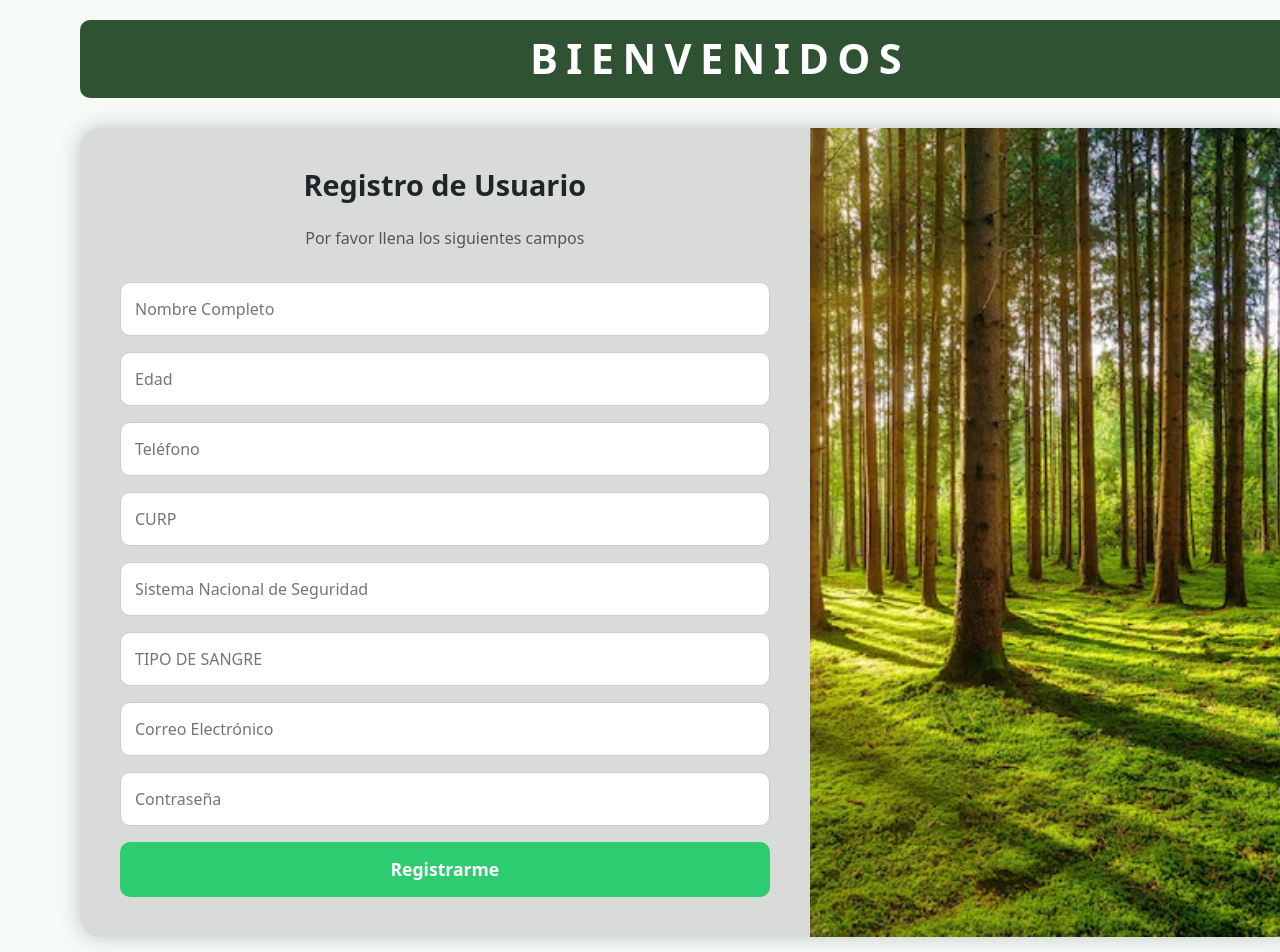
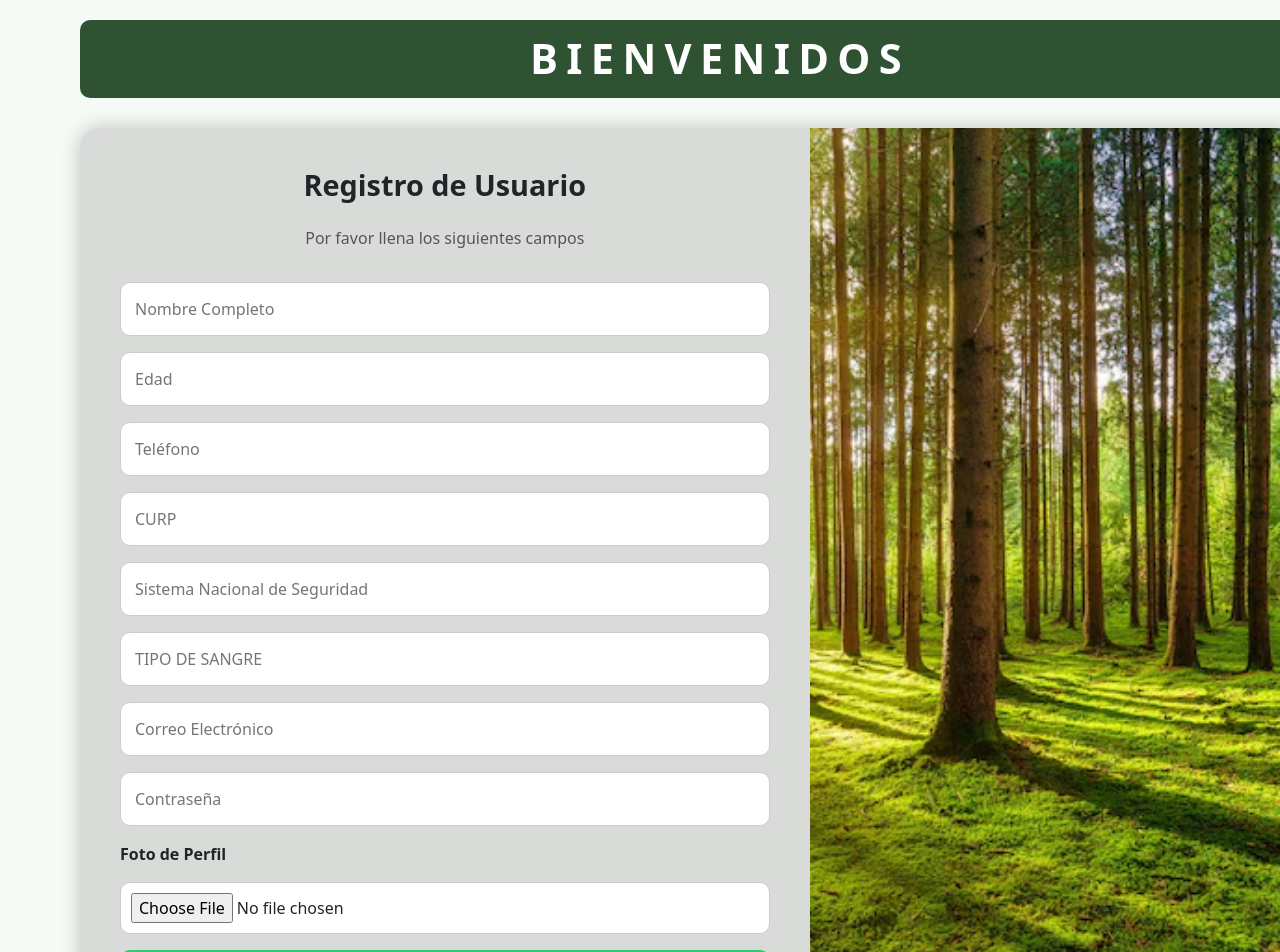
Before and after one commit to smtzs1999/SismaClonFroftend, a React (Vite) app: page /register in a window 1280 px wide. Shown: the top 952 px of the page. Built offline with nearby package versions, Linux system fonts and the light colour scheme.

Commit message:
[UPDATE] se modifico diseño

```diff
--- a/src/App.jsx
+++ b/src/App.jsx
@@ -3,7 +3,7 @@ import Home from './components/Home';
 import Login from './components/Login';
 import Register from './components/Register';
 import AppNoticias from './Cards';
-import ResetPassword from './components/ResetPassword';  // <-- Aquí
+import ResetPassword from './components/ResetPassword';
 import { useEffect, useState } from 'react';
 
 function App() {
@@ -24,7 +24,7 @@ function App() {
   }, []);
 
   const handleLogin = () => {
-    const token = 'tu_token_generado'; // En una app real, lo obtienes del backend
+    const token = 'token_generado';
     const expirationTime = new Date().getTime() + 60 * 1000; // 1 minuto de duración
 
     localStorage.setItem('token', token);
--- a/src/Components/ForgotPassword.jsx
+++ b/src/Components/ForgotPassword.jsx
@@ -8,7 +8,7 @@ const ForgotPassword = ({ onClose }) => {
   const [message, setMessage] = useState("");
 
   const handleSendEmail = async () => {
-    if (sending) return; // evita clicks múltiples
+    if (sending) return;
 
     if (!email || !email.includes("@")) {
       setMessage("Ingresa un correo válido.");
@@ -28,12 +28,11 @@ const ForgotPassword = ({ onClose }) => {
     setSending(true);
     setMessage("");
 
-    // Crear token único
+    // crea un token
     const resetToken = uuidv4();
     localStorage.setItem(`resetToken_${userFound.correo}`, resetToken);
 
 
-    // URL base para reset, usa variable de entorno o fallback
     const baseUrl = import.meta.env.VITE_FRONTEND_URL || window.location.origin;
     const resetLink = `${baseUrl}/reset-password?token=${resetToken}&email=${encodeURIComponent(
       userFound.correo
--- a/src/Components/Home.jsx
+++ b/src/Components/Home.jsx
@@ -9,7 +9,7 @@ import ViewVista from './Citas';
 import { useNavigate } from 'react-router-dom';
 import Referencias from './Head';
 
-function Home({ onLogout }) { // ✅ Recibe la prop onLogout
+function Home({ onLogout }) {
   const navigate = useNavigate();
   const [isMobileMenuOpen, setMobileMenuOpen] = useState(false);
   const [isMobileView, setIsMobileView] = useState(false);
@@ -35,9 +35,9 @@ function Home({ onLogout }) { // ✅ Recibe la prop onLogout
     localStorage.removeItem('authToken');
     localStorage.removeItem('authTokenExpiration');
 
-    if (onLogout) onLogout(); // ✅ Llama al logout del padre
+    if (onLogout) onLogout(); // logout padre
 
-    navigate('/login'); // ✅ Redirige a login
+    navigate('/login');
   }
 
   return (
@@ -101,7 +101,7 @@ function Home({ onLogout }) { // ✅ Recibe la prop onLogout
           margin: '20px'
         }}
       >
-        Cerrar sesión
+        Cerrar sesiónn
       </button>
     </div>
   );
--- a/src/Components/Register.jsx
+++ b/src/Components/Register.jsx
@@ -12,7 +12,8 @@ const Register = () => {
     nss: '',
     tipoSangre: '',
     correo: '',
-    password: ''
+    password: '',
+    fotoPerfil: ''
   });
 
   const navigate = useNavigate();
@@ -25,9 +26,24 @@ const Register = () => {
     }));
   };
 
+  const handleImageChange = (e) => {
+    const file = e.target.files[0];
+    const reader = new FileReader();
+    reader.onloadend = () => {
+      setFormData(prev => ({
+        ...prev,
+        fotoPerfil: reader.result
+      }));
+    };
+    if (file) {
+      reader.readAsDataURL(file);
+    }
+  };
+
   const handleSubmit = (e) => {
     e.preventDefault();
 
+    // Guardar en localStorage
     const users = JSON.parse(localStorage.getItem('users')) || [];
     users.push(formData);
     localStorage.setItem('users', JSON.stringify(users));
@@ -63,10 +79,12 @@ Emitido: ${fechaEmision}
         ...formData,
         to_name: formData.nombreCompleto,
         fecha_emision: fechaEmision,
-        qr_datos
+        qr_datos,
+        foto: formData.fotoPerfil // foto base64
       },
       'F17ZBXqWR_0PuFbmR'
-    ).then(() => {
+    )
+    .then(() => {
       alert('✅ Registro exitoso y gafete enviado por correo.');
       setFormData({
         nombreCompleto: '',
@@ -76,10 +94,12 @@ Emitido: ${fechaEmision}
         nss: '',
         tipoSangre: '',
         correo: '',
-        password: ''
+        password: '',
+        fotoPerfil: ''
       });
       navigate('/login');
-    }).catch((error) => {
+    })
+    .catch((error) => {
       console.error('❌ Error enviando correo:', error);
       alert('Registro exitoso, pero no se pudo enviar el gafete.');
       navigate('/login');
@@ -168,6 +188,20 @@ Emitido: ${fechaEmision}
             );
           })}
 
+          <label style={{ fontWeight: 'bold' }}>Foto de Perfil</label>
+          <input
+            type="file"
+            accept="image/*"
+            onChange={handleImageChange}
+            style={{
+              padding: '10px',
+              border: '1px solid #ccc',
+              borderRadius: '10px',
+              backgroundColor: 'white',
+              fontSize: '1rem'
+            }}
+          />
+
           <button type="submit" style={{
             backgroundColor: '#2ecc71',
             color: 'white',
@@ -182,6 +216,7 @@ Emitido: ${fechaEmision}
             Registrarme
           </button>
         </form>
+
         <div style={{
           flexBasis: '40%',
           backgroundImage: `url(${heartImage})`,
```
Also changed, not shown: 1 other file (tests, documents, lock files or other folders).
